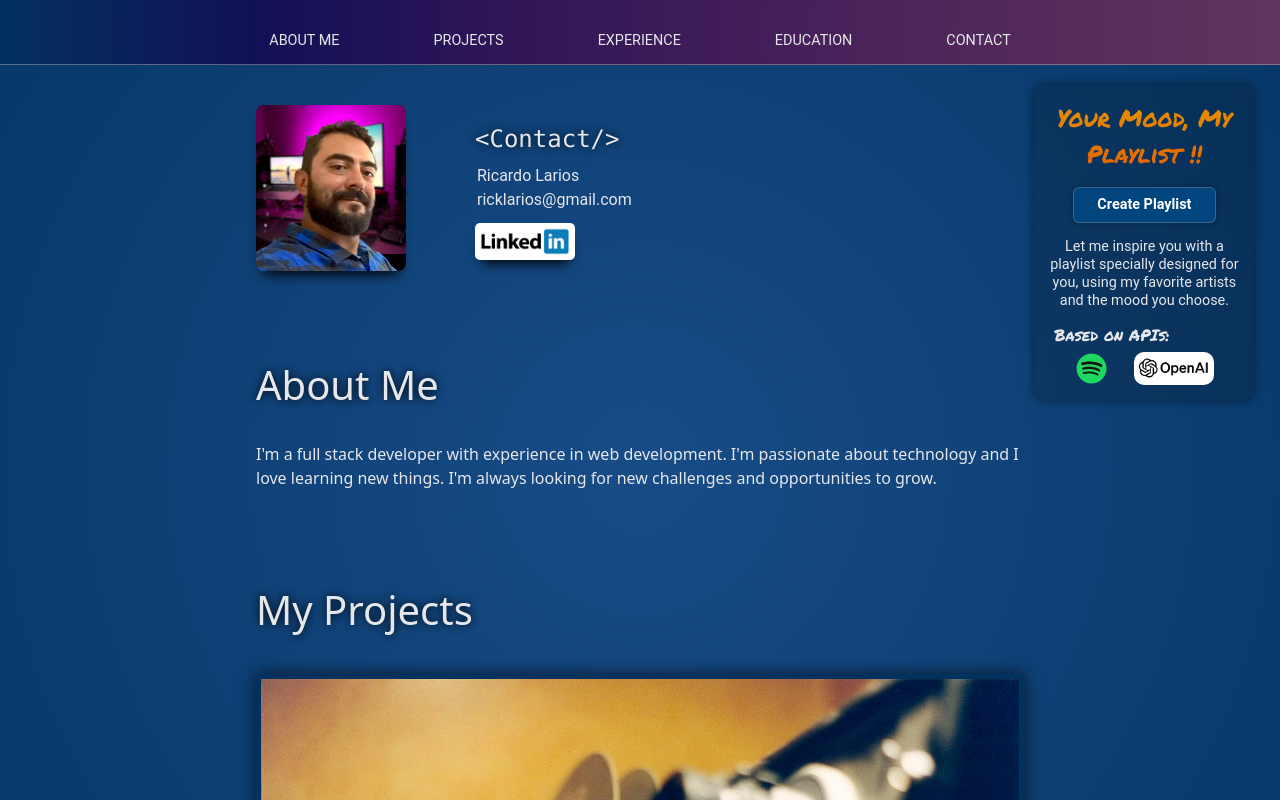
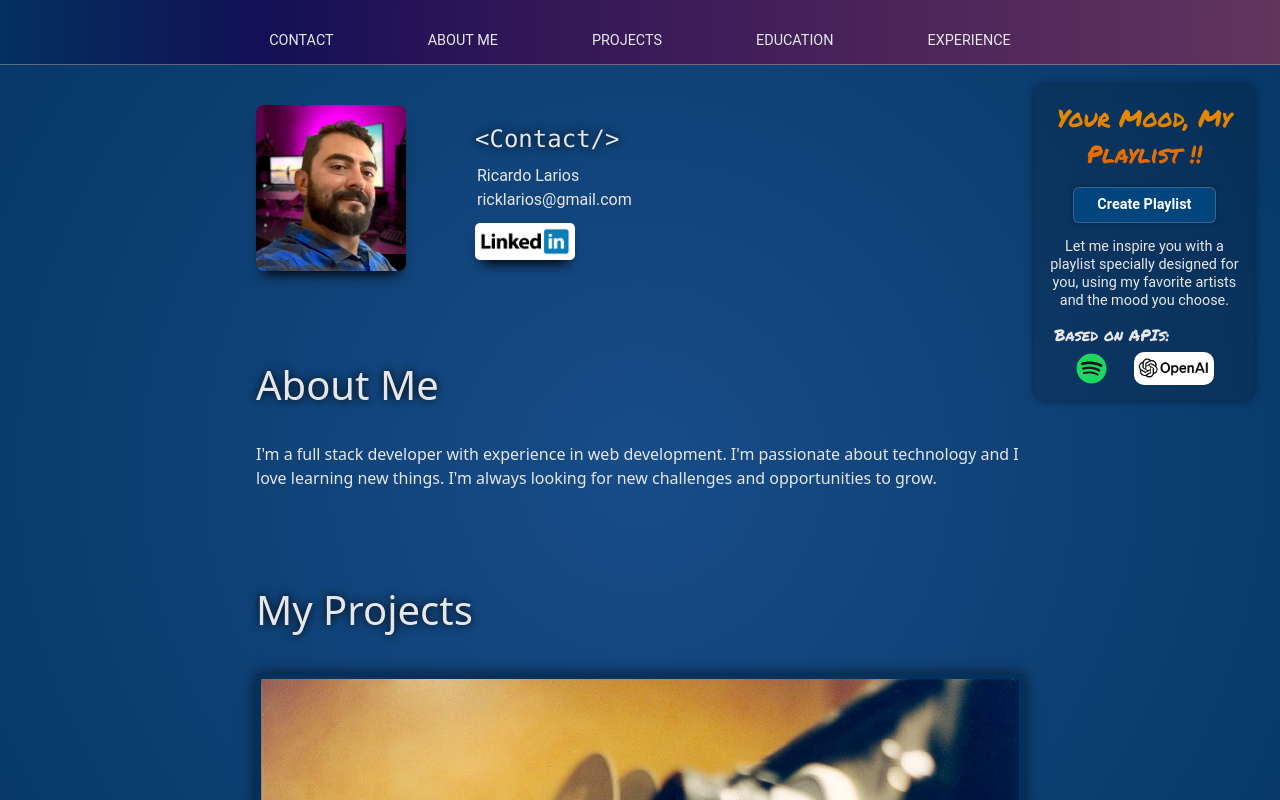
Before and after one commit to ricklarios/web-portafolio, a React (Create React App) app: page / in a window 1280 px wide. Shown: the top 800 px of the page. Built offline with nearby package versions, Linux system fonts and the light colour scheme; no server answers.

Commit message:
Modify sections scroll

```diff
--- a/src/components/Header.jsx
+++ b/src/components/Header.jsx
@@ -6,6 +6,14 @@ const Header = ({ scrollToSection, refs }) => {
     <header className="header">
       <nav>
         <ul className="nav-list">
+          <li>
+            <button
+              className="link-button"
+              onClick={() => scrollToSection(refs.contactRef)}
+            >
+              CONTACT
+            </button>
+          </li>
           <li>
             <button
               className="link-button"
@@ -25,14 +33,6 @@ const Header = ({ scrollToSection, refs }) => {
           <li>
             <button
               className="link-button"
-              onClick={() => scrollToSection(refs.experienceRef)}
-            >
-              EXPERIENCE
-            </button>
-          </li>
-          <li>
-            <button
-              className="link-button"
               onClick={() => scrollToSection(refs.educationRef)}
             >
               EDUCATION
@@ -41,9 +41,9 @@ const Header = ({ scrollToSection, refs }) => {
           <li>
             <button
               className="link-button"
-              onClick={() => scrollToSection(refs.contactRef)}
+              onClick={() => scrollToSection(refs.experienceRef)}
             >
-              CONTACT
+              EXPERIENCE
             </button>
           </li>
         </ul>
--- a/src/components/Projects.jsx
+++ b/src/components/Projects.jsx
@@ -1,14 +1,14 @@
-import React from "react";
+import React, { forwardRef } from "react";
 import "../styles/components/projects.css";
 import Mediaset from "./Projects/Mediaset";
 
-const Projects = () => {
+const Projects = forwardRef((props, ref) => {
   return (
-    <div className="projects">
+    <div ref={ref} className="projects">
       <h1>My Projects</h1>
       <Mediaset />
     </div>
   );
-};
+});
 
 export default Projects;
--- a/src/styles/components/projects.css
+++ b/src/styles/components/projects.css
@@ -1,3 +1,6 @@
+.projects {
+    scroll-margin-top: 10vw;
+}
 .projects h1 {
     margin-bottom: 5vh;
 
```
